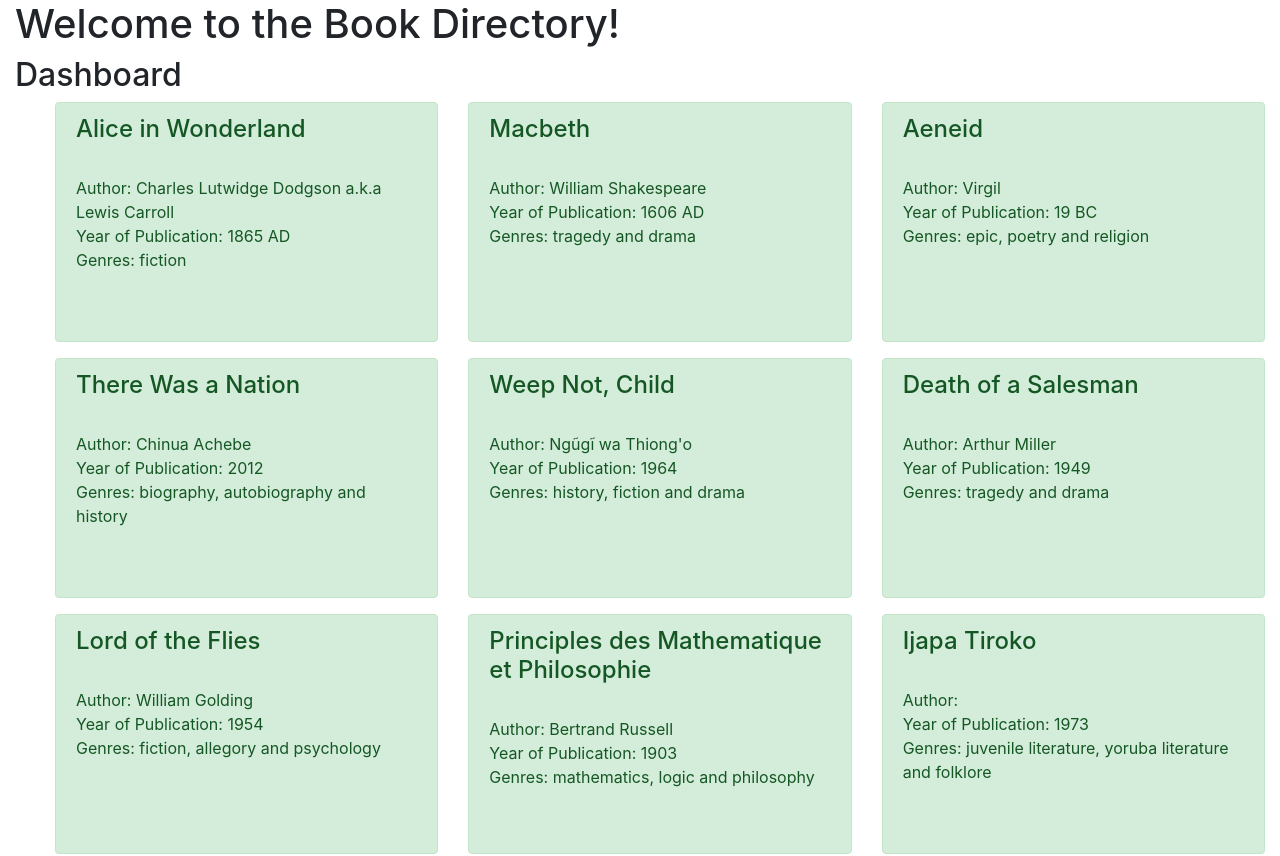
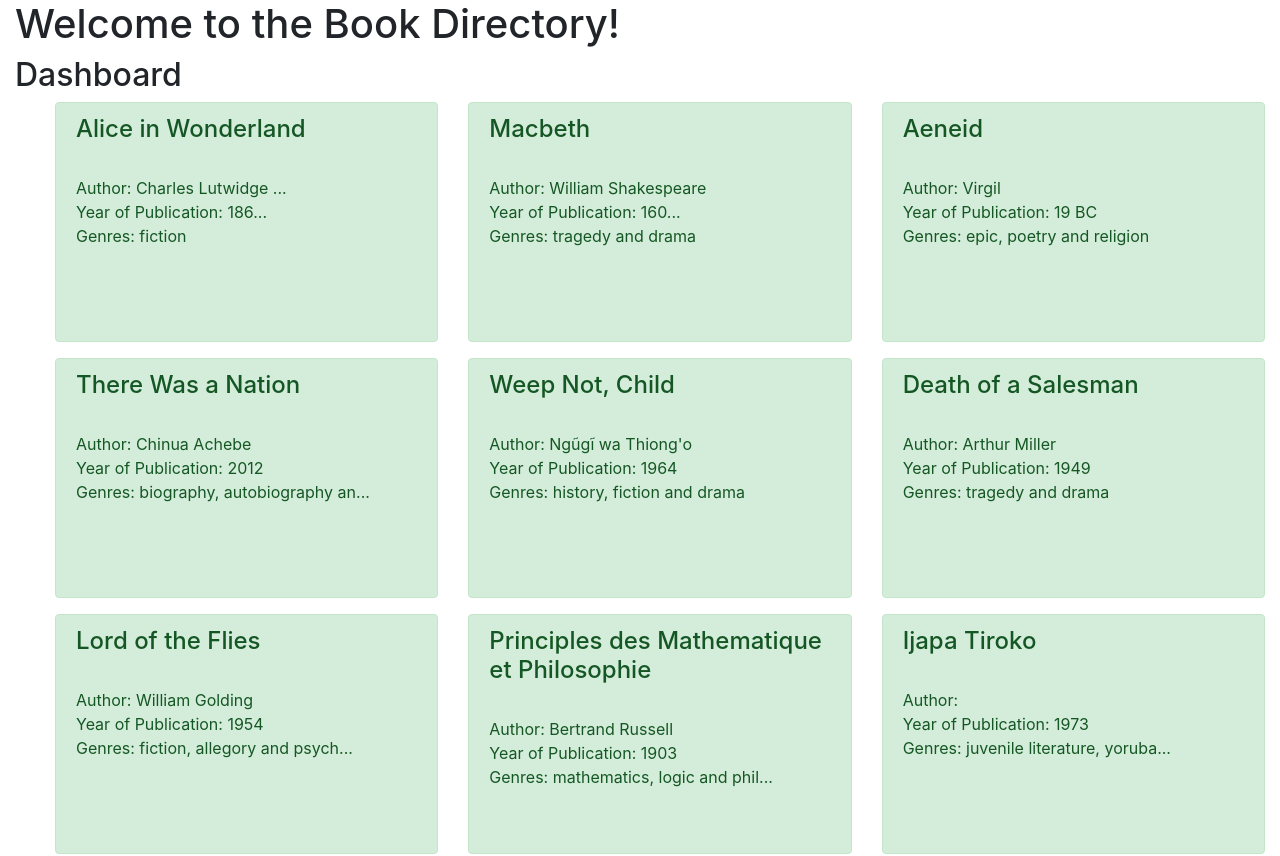
Before and after one commit to foladipo/books-directory, an Angular app: page /dashboard in a window 1280 px wide. Shown: the top 856 px of the page. Built offline with nearby package versions, Linux system fonts and the light colour scheme.

Commit message:
create the custom pipe called truncateAfter

```diff
--- a/src/app/app.module.ts
+++ b/src/app/app.module.ts
@@ -9,7 +9,7 @@ import { BookDetailComponent } from './book-detail/book-detail.component';
 import { BooksService } from './books.service';
 import { BookProfileComponent } from './book-profile/book-profile.component';
 import { ArrayToCommaSeparatedList } from './custom-pipes/array-to-comma-separated-list';
-
+import { TruncateAfter } from './custom-pipes/truncate-after';
 
 @NgModule({
   declarations: [
@@ -17,7 +17,8 @@ import { ArrayToCommaSeparatedList } from './custom-pipes/array-to-comma-separat
     DashboardComponent,
     BookDetailComponent,
     BookProfileComponent,
-    ArrayToCommaSeparatedList
+    ArrayToCommaSeparatedList,
+    TruncateAfter
   ],
   imports: [
     BrowserModule,
--- a/src/app/book-detail/book-detail.component.html
+++ b/src/app/book-detail/book-detail.component.html
@@ -1,9 +1,9 @@
 <div class="alert alert-success book-detail">
   <h4 class="alert-heading">{{book.name}}</h4>
   <br/>
-  Author: {{book.author}}
+  Author: {{book.author | truncateAfter:20}}
   <br/>
-  Year of Publication: {{book.yearOfPublication}}
+  Year of Publication: {{book.yearOfPublication | truncateAfter:6}}
   <br/>
-  Genres: {{book.genres | arrayToCommaSeparatedList}}
+  Genres: {{book.genres | arrayToCommaSeparatedList | truncateAfter:30}}
 </div>
--- /dev/null
+++ b/src/app/custom-pipes/truncate-after.ts
@@ -0,0 +1,52 @@
+import { Pipe, PipeTransform } from '@angular/core';
+
+/*
+ * Truncate a string after a stated number of characters.
+ * Takes an exponent argument that defaults to 1.
+ * Usage:
+ *   stringValue | truncateAfter:length[:endWith]
+ * Examples:
+ *   {{ 'Long string' | truncateAfter }}
+ *   formats to: 'Long string'
+ *   {{ 'Long string' | truncateAfter:6 }}
+ *   formats to: 'Lon...'
+ *   {{ 'Long string' | truncateAfter:9:'[...]' }}
+ *   formats to: 'Long[...]'
+*/
+@Pipe({ name: 'truncateAfter' })
+export class TruncateAfter implements PipeTransform {
+  /**
+   * @method transform
+   * @summary Truncates a string after a certain number of characters.
+   * @param targetString - The string to be truncated.
+   * @param maxLength - The length of the truncated string (including
+   * whatever ending was used, like '...'). Minimum value is 6.
+   * @param endWith - The last few characters to use in the truncated string to
+   * show that it's been truncated e.g '...', '[...]' etc. Default is '...'.
+   */
+  transform(targetString: string, maxLength: number, endWith: string) {
+    if (typeof targetString !== 'string') {
+      return;
+    }
+
+    // Because we use an ending that is at most 5 chars long, you can only
+    // truncate a string that is longer than 5 chars.
+    if (typeof maxLength !== 'number' || maxLength < 6) {
+      return targetString;
+    }
+    const lengthOfTarget = targetString.length;
+    if (lengthOfTarget <= maxLength) {
+      return targetString;
+    }
+
+    let endResultWith = '...';
+    if (typeof endWith === 'string' && endWith.length < 6) {
+      // At most, you can end the result with something like '[...]';
+      endResultWith = endWith;
+    }
+    const stopTruncationAt = maxLength - endResultWith.length;
+    const initialPartOfTarget = targetString.slice(0, stopTruncationAt);
+    const result = `${initialPartOfTarget}${endResultWith}`;
+    return result;
+  }
+}
```
